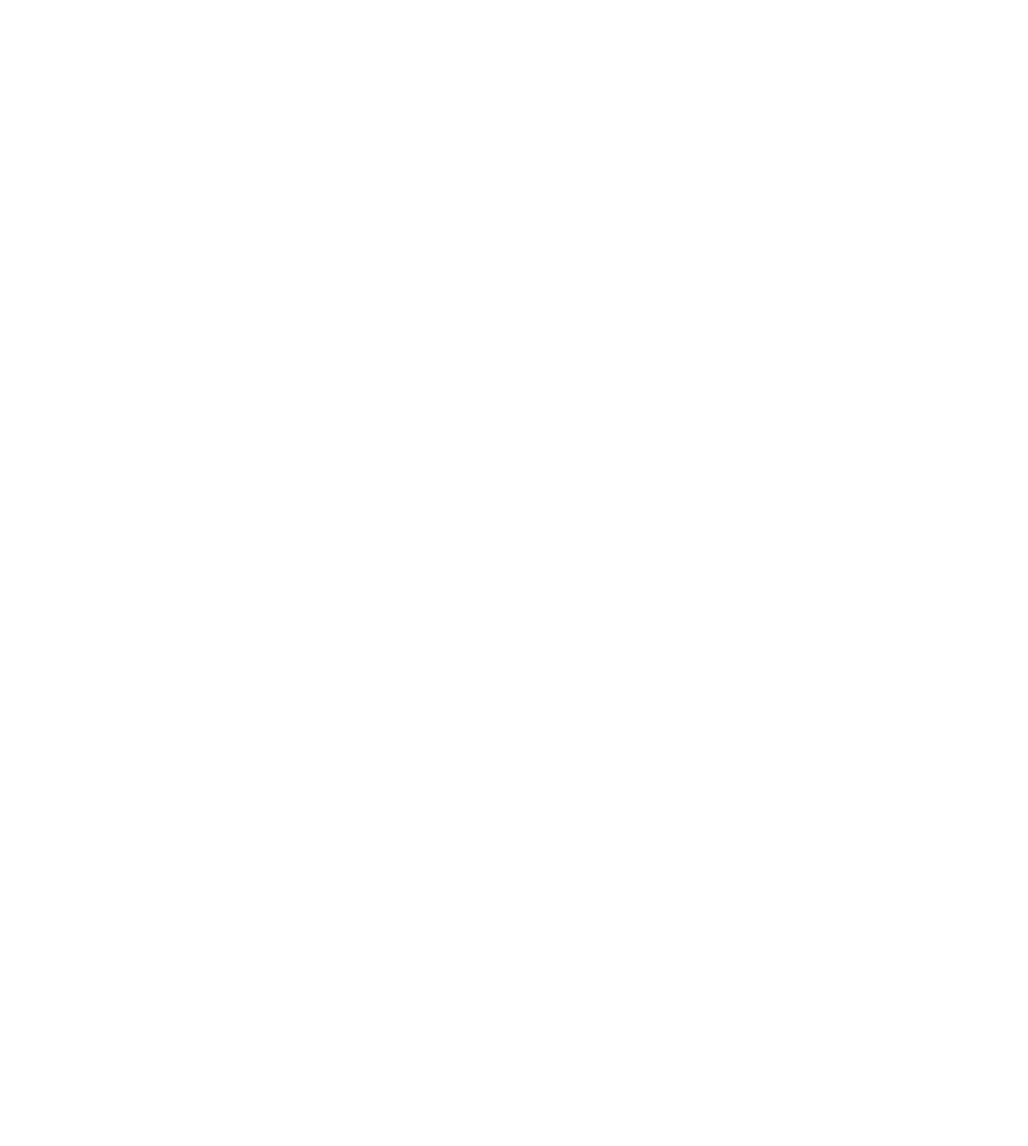
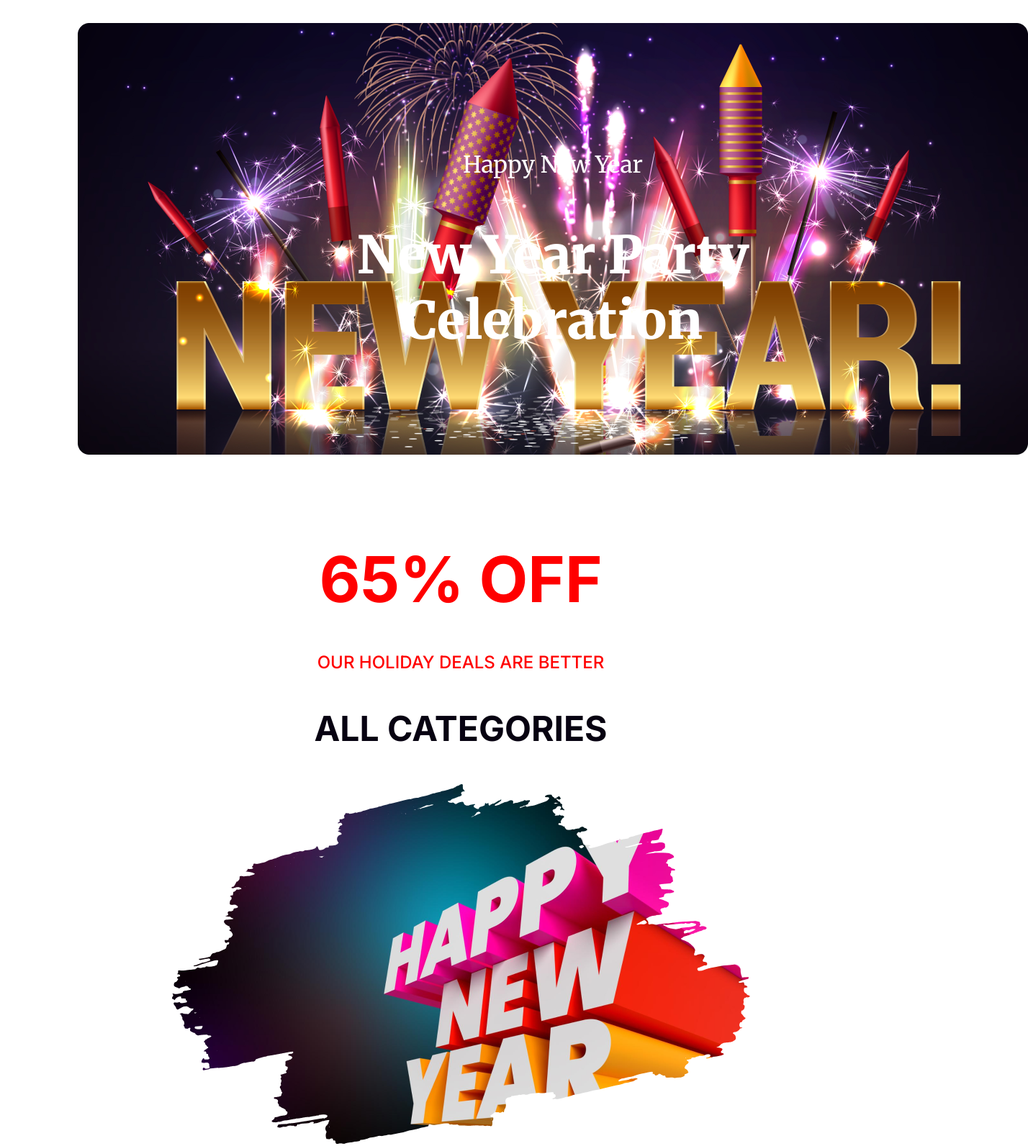
Before and after one commit to NifatHossain/new-year-web, a plain HTML site: page index.html in a window 1280 px wide. Shown: the whole page at 72% size, 1428 px wide, since content can reach past the window. Before the commit the page ends 800 px from the top, so only its background shows below. Drawn offline with Linux system fonts and the light colour scheme.

Commit message:
Off section added

```diff
--- a/index.html
+++ b/index.html
@@ -1,11 +1,41 @@
 <!DOCTYPE html>
 <html lang="en">
-<head>
-    <meta charset="UTF-8">
-    <meta name="viewport" content="width=device-width, initial-scale=1.0">
+  <head>
+    <meta charset="UTF-8" />
+    <meta name="viewport" content="width=device-width, initial-scale=1.0" />
     <title>New Year Celebration</title>
-</head>
-<body>
+    <link rel="preconnect" href="https://fonts.googleapis.com" />
+    <link rel="preconnect" href="https://fonts.gstatic.com" crossorigin />
+    <link
+      href="https://fonts.googleapis.com/css2?family=Merriweather:ital,wght@0,300;0,400;0,700;0,900;1,300;1,400;1,700;1,900&display=swap"
+      rel="stylesheet"
+    />
+    <link rel="preconnect" href="https://fonts.googleapis.com" />
+    <link rel="preconnect" href="https://fonts.gstatic.com" crossorigin />
+    <link
+      href="https://fonts.googleapis.com/css2?family=Inter:wght@100;300;400;500;600;700;800;900&display=swap"
+      rel="stylesheet"
+    />
+    <!-- <link rel="stylesheet" href="styles/poster.css" /> -->
+    <link rel="stylesheet" href="styles/new.css" />
+  </head>
+  <body>
+    <header>
+      <section>
+        <div class="banner">
+          <p class="banner-small">Happy New Year</p>
+          <h2 class="banner-title">New Year Party Celebration</h2>
+        </div>
+      </section>
+    </header>
+    <main>
+      <section class="off">
+        <h2 class="off-title">65% OFF</h2>
+        <p class="off-disc">OUR HOLIDAY DEALS ARE BETTER</p>
+        <h3 class="off-category">ALL CATEGORIES</h3>
+        <img src="images/New Year Photo.png" alt="" />
+      </section>
 
-</body>
+    </main>
+  </body>
 </html>
--- /dev/null
+++ b/styles/new.css
@@ -0,0 +1,52 @@
+.banner{
+    width: 1320px;
+    height: 600px;
+    background-image: url('../images/Banner\ Image.png');
+    background-position: center;
+    background-repeat: no-repeat;
+    margin-left: 100px;
+    background-size: contain;
+    text-align: center;
+}
+.banner-small{
+    color: #FFF;
+    font-family: Merriweather;
+    font-size: 32px;
+    font-weight: 400;
+    /* padding: 177px 530px 16px 530px; */
+    padding-top: 177px;
+
+}
+.banner-title{
+    color: #FFF;
+    font-family: Merriweather;
+    font-size: 72px;
+    font-weight: 900;
+    padding: 0px 344px 177px 344px;
+}
+.off{
+    text-align: center;
+}
+.off-title{
+    color: #F00;
+    font-family: Inter;
+    font-size: 88px;
+    font-weight: 700;
+    margin-top: 120px;
+    margin-bottom: 48px;
+}
+.off-disc{
+    color: #F00;
+    font-family: Inter;
+    font-size: 24px;
+    font-weight: 500;
+    margin-top: 0;
+    /* margin-bottom: 16px; */
+}
+.off-category{
+    color: #070211;
+    font-family: Inter;
+    font-size: 48px;
+    font-weight: 700;
+    margin-bottom: 48px;
+}
--- /dev/null
+++ b/styles/poster.css
@@ -0,0 +1,59 @@
+*{
+    font-family: 'Merriweather', serif;
+    font-family: 'Inter', sans-serif;
+}
+
+.banner{
+    background-image: url('../images/Banner\ Image.png'),linear-gradient(180deg, #070211 0%, rgba(7, 2, 17, 0.00) 100%);
+    /* margin: 50px 240px; */
+    background-repeat: no-repeat;
+    background-position: center;
+    border-radius: 16px;
+    text-align: center;
+
+    /* background: linear-gradient(80deg, #070211 0%, rgba(7, 2, 17, 0.00) 100%); */
+
+}
+
+
+.banner-small{
+    color: #FFF;
+    font-family: Merriweather;
+    font-size: 32px;
+    font-weight: 400;
+    padding: 177px 530px 16px 530px;
+
+}
+.banner-title{
+    color: #FFF;
+    font-family: Merriweather;
+    font-size: 72px;
+    font-weight: 900;
+    padding: 0px 344px 177px 344px;
+}
+.off{
+    text-align: center;
+}
+.off-title{
+    color: #F00;
+    font-family: Inter;
+    font-size: 88px;
+    font-weight: 700;
+    margin-top: 120px;
+    margin-bottom: 48px;
+}
+.off-disc{
+    color: #F00;
+    font-family: Inter;
+    font-size: 24px;
+    font-weight: 500;
+    margin-top: 0;
+    /* margin-bottom: 16px; */
+}
+.off-category{
+    color: #070211;
+    font-family: Inter;
+    font-size: 48px;
+    font-weight: 700;
+    margin-bottom: 48px;
+}
```
